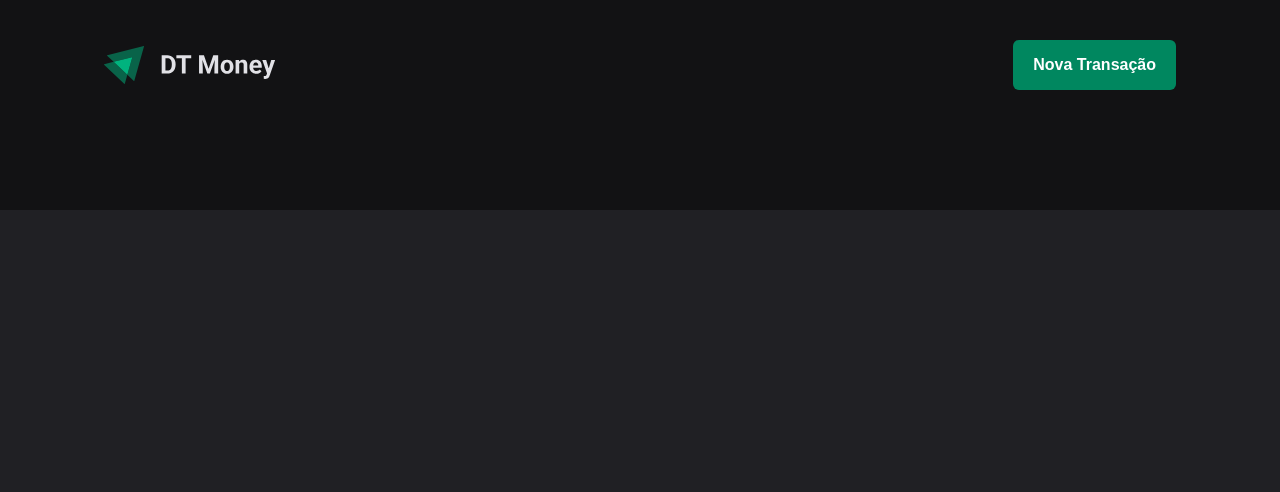
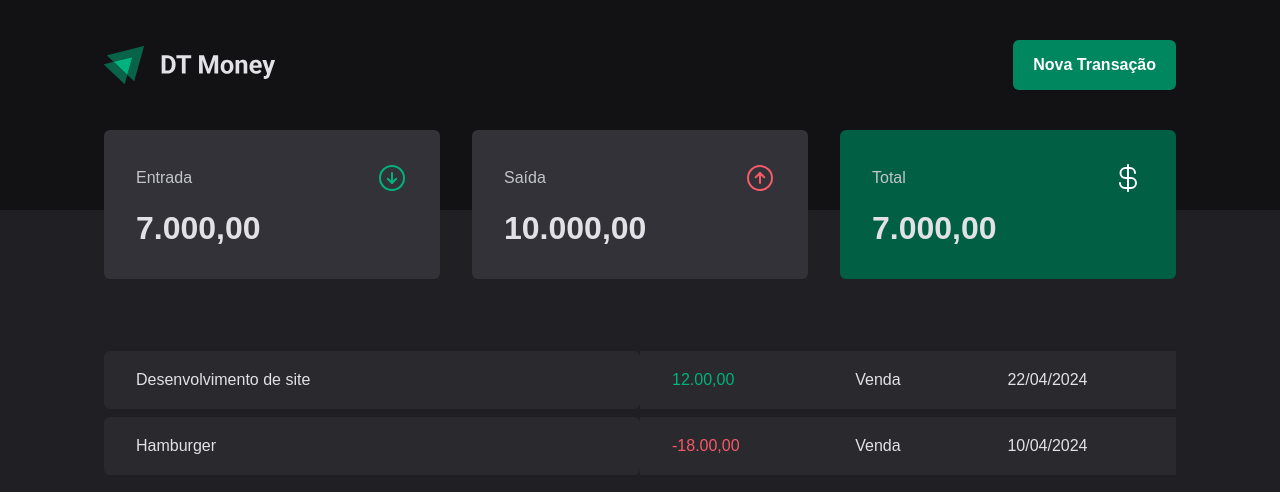
Before and after one commit to NetoResende/dt-monbey, a React (Vite) app: page / in a window 1280 px wide. Shown: the top 492 px of the page. Built offline with nearby package versions, Linux system fonts and the light colour scheme.

Commit message:
Criando colunas de cards e tabelas

```diff
--- a/package.json
+++ b/package.json
@@ -11,6 +11,7 @@
   },
   "dependencies": {
     "@types/styled-components": "^5.1.34",
+    "phosphor-react": "^1.4.1",
     "react": "^18.3.1",
     "react-dom": "^18.3.1",
     "styled-components": "^6.1.13"
--- /dev/null
+++ b/src/components/Summary/index.tsx
@@ -0,0 +1,32 @@
+import { ArrowCircleDown, ArrowCircleUp, CurrencyDollar } from "phosphor-react";
+import { SummaryCard, SummaryContainer,  } from "./styles";
+
+export function Summary(){
+  return (
+    <SummaryContainer>
+        <SummaryCard>
+          <header>
+            <span>Entrada</span>
+            <ArrowCircleDown size={32} color="#00b37e"/>
+          </header>
+          <strong>7.000,00</strong>
+        </SummaryCard>
+
+        <SummaryCard>
+          <header>
+            <span>Saída</span>
+            <ArrowCircleUp size={32} color="#f75a68"/>
+          </header>
+          <strong>10.000,00</strong>
+        </SummaryCard>
+
+        <SummaryCard variant="green">
+          <header>
+            <span>Total</span>
+            <CurrencyDollar size={32} color="#fff"/>
+          </header>
+          <strong>7.000,00</strong>
+        </SummaryCard>
+    </SummaryContainer>
+  )
+}
--- /dev/null
+++ b/src/components/Summary/styles.ts
@@ -0,0 +1,38 @@
+import styled, { css } from "styled-components";
+
+export const SummaryContainer = styled.section`
+    width: 100%;
+    max-width: 1120px;
+    margin: 0 auto;
+    padding: 0 1.5rem;
+
+    display: grid;
+    grid-template-columns: repeat(3, 1fr);
+    gap: 2rem;
+
+    margin-top: -5rem;
+`;
+
+interface SummaryCardProps {
+  variant?: 'green';
+}
+export const SummaryCard = styled.div<SummaryCardProps>`
+  background: ${props => props.theme['gray-600']};
+  border-radius: 6px;
+  padding: 2rem;
+
+  header {
+    display: flex;
+    align-items: center;
+    justify-content: space-between;
+    color: ${props=> props.theme['gray-300']};
+  }
+  strong {
+    display: block;
+    margin-top: 1rem;
+    font-size: 2rem;
+  }
+
+  ${props=>props.variant === 'green' && css`
+  background: ${props.theme['green-700']}`};
+  `;
--- a/src/pages/Transactions/index.tsx
+++ b/src/pages/Transactions/index.tsx
@@ -1,9 +1,39 @@
 import { Header } from "../../components/Header";
+import { Summary } from "../../components/Summary";
+import { PriceHignLight, TransactionsContainer, TransactionsTable } from "./styles";
 
 export function Transactions(){
   return (
     <div>
       <Header/>
+      <Summary/>
+
+     <TransactionsContainer>
+        <TransactionsTable>
+            <tbody>
+              <tr>
+                <td width="50%">Desenvolvimento de site</td>
+                <td>
+                  <PriceHignLight variant="income">
+                    12.00,00
+                  </PriceHignLight>
+                </td>
+                <td>Venda</td>
+                <td>22/04/2024</td>
+              </tr>
+              <tr>
+                <td width="50%">Hamburger</td>
+                <td>
+                  <PriceHignLight variant="outcome">
+                    -18.00,00
+                  </PriceHignLight>
+                </td>
+                <td>Venda</td>
+                <td>10/04/2024</td>
+              </tr>
+            </tbody>
+          </TransactionsTable>
+     </TransactionsContainer>
     </div>
   )
 }
--- a/src/pages/Transactions/styles.ts
+++ b/src/pages/Transactions/styles.ts
@@ -0,0 +1,36 @@
+import styled from "styled-components";
+
+export const TransactionsContainer = styled.main`
+     width: 100%;
+     max-width: 1120px;
+     margin: 4rem auto 0;
+     padding: 0 1.5rem;
+`;
+
+
+export const TransactionsTable = styled.table`
+  width: 100%;
+  border-collapse:separate;
+  border-spacing: 0 0.5rem;
+  /* margin-top: 1.5rem ;*/
+
+  td {
+    padding: 1.25rem 2rem;
+    background: ${props=>props.theme['gray-700']};
+
+    &:first-child {
+      border-top-left-radius: 6px;
+      border-bottom-left-radius: 6px;
+    }
+    &:first-child {
+      border-top-right-radius: 6px;
+      border-bottom-right-radius: 6px;
+    }
+  }
+`;
+interface PriceHignLigtnProps {
+  variant: 'income'|'outcome';
+}
+export const PriceHignLight = styled.span <PriceHignLigtnProps>`
+  color: ${props=>props.variant === "income" ? props.theme['green-300'] : props.theme['red-300']};
+`;
```
Also changed, not shown: 1 other file (tests, documents, lock files or other folders).
